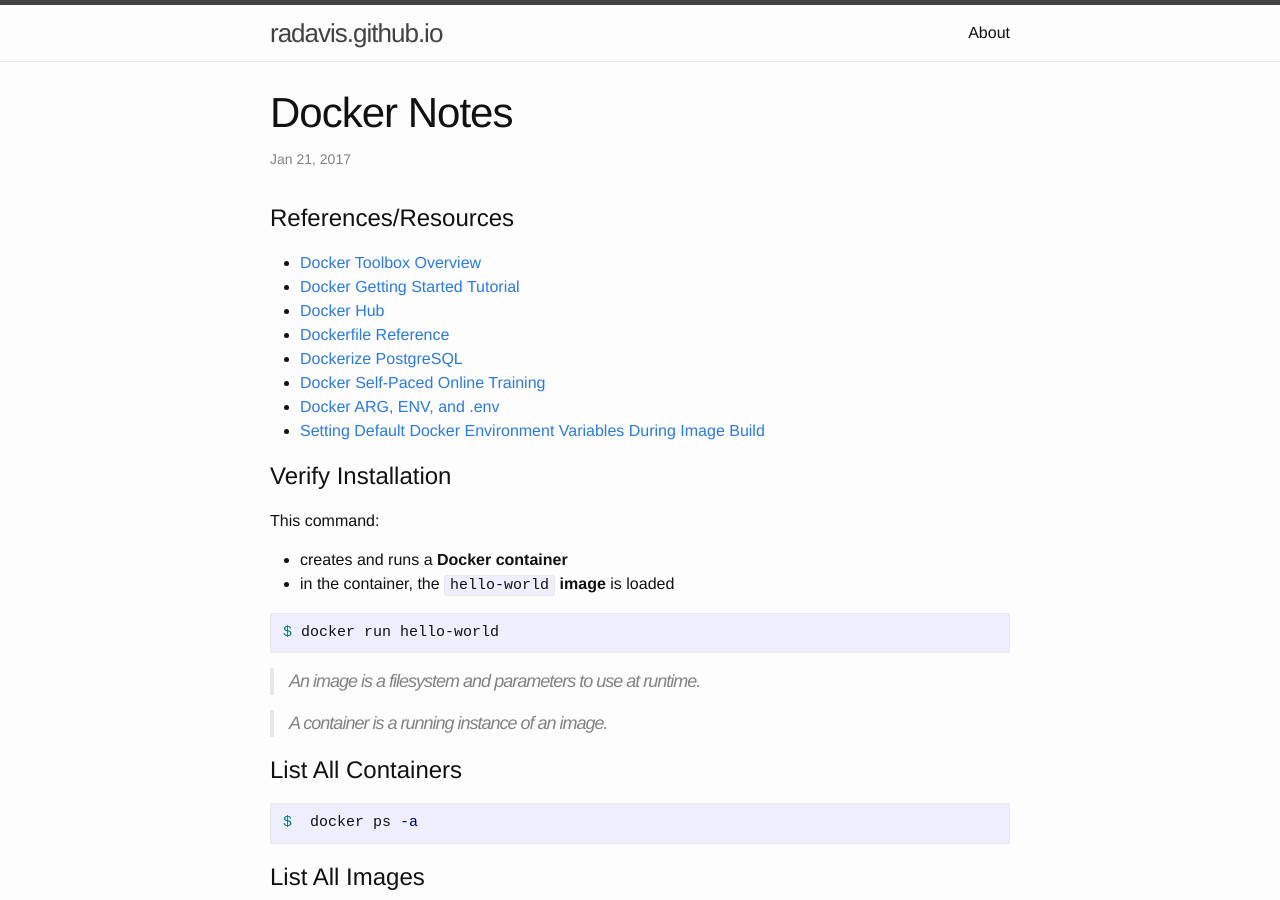
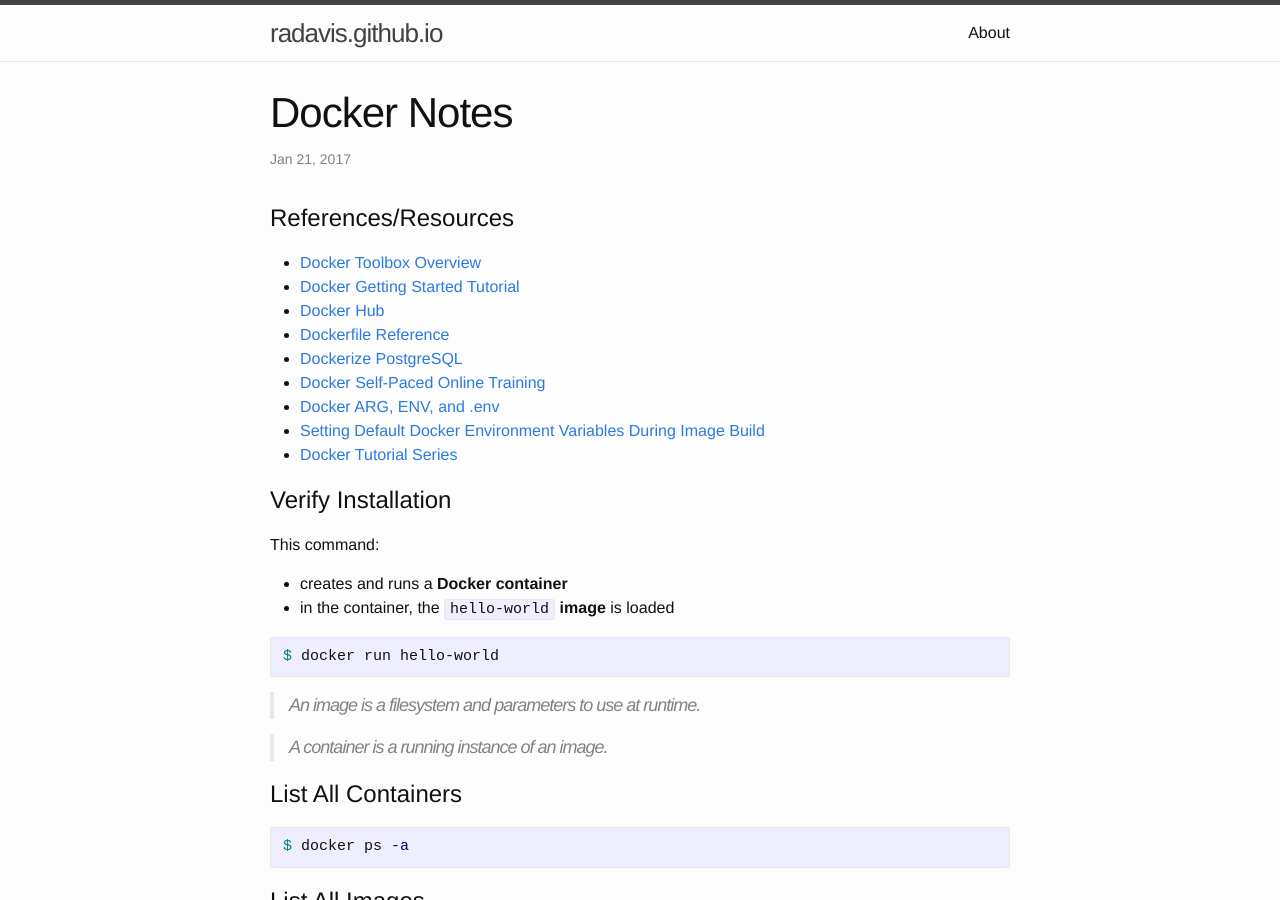
Before and after one commit to radavis/radavis.github.io, a Jekyll site: the page built from _posts/2017-01-21-docker-notes.markdown, in a window 1280 px wide and 900 px high. Built offline with Jekyll 4.4.1, drawn with Linux system fonts in a browser that asks for light colours.

````diff
--- a/_posts/2017-01-21-docker-notes.markdown
+++ b/_posts/2017-01-21-docker-notes.markdown
@@ -15,6 +15,7 @@
 * [Docker Self-Paced Online Training](https://training.docker.com/category/self-paced-online)
 * [Docker ARG, ENV, and .env](https://vsupalov.com/docker-arg-env-variable-guide/)
 * [Setting Default Docker Environment Variables During Image Build](https://vsupalov.com/docker-build-time-env-values/)
+* [Docker Tutorial Series](https://rominirani.com/docker-tutorial-series-a7e6ff90a023)
 
 # Verify Installation
 
@@ -34,7 +35,7 @@
 # List All Containers
 
 ```bash
-$  docker ps -a
+$ docker ps -a
 ```
 
 # List All Images
@@ -155,20 +156,32 @@
 
 > The **LABEL** instruction adds metadata to an image.
 
-> The **WORKDIR** instruction sets the working directory for any **RUN**, **CMD**, **ENTRYPOINT**, **COPY** and **ADD** instructions that follow it in the `Dockerfile`.
+> The **WORKDIR** instruction sets the working directory for any
+> **RUN**, **CMD**, **ENTRYPOINT**, **COPY** and **ADD** instructions that
+> follow it in the `Dockerfile`.
 
-> The **ADD** instruction copies new files, directories or remote file URLs from `<src>` and adds them to the filesystem of the image at the path `<dest>`.
+> The **ADD** instruction copies new files, directories or remote file URLs
+>  from `<src>` and adds them to the filesystem of the image at the path `<dest>`.
 
-> The **COPY** instruction copies new files or directories from `<src>` and adds them to the filesystem of the container at the path `<dest>`.
+> The **COPY** instruction copies new files or directories from `<src>` and
+> adds them to the filesystem of the container at the path `<dest>`.
 
-> The **RUN** instruction will execute any commands in a new layer on top of the current image and commit the results.
+> The **RUN** instruction will execute any commands in a new layer on top of
+> the current image and commit the results.
 
-> The **VOLUME** instruction creates a mount point with the specified name and marks it as holding externally mounted volumes from native host or other containers.
+> The **VOLUME** instruction creates a mount point with the specified name and
+> marks it as holding externally mounted volumes from native host or other containers.
 
 > The main purpose of a **CMD** is to provide defaults for an executing container.
 
 > An **ENTRYPOINT** allows you to configure a container that will run as an executable.
 
-> The **ONBUILD** instruction adds to the image a trigger instruction to be executed at a later time, when the image is used as the base for another build. The trigger will be executed in the context of the downstream build, as if it had been inserted immediately after the FROM instruction in the downstream `Dockerfile`.
+> The **ONBUILD** instruction adds to the image a trigger instruction to be
+> executed at a later time, when the image is used as the base for another
+> build. The trigger will be executed in the context of the downstream build,
+> as if it had been inserted immediately after the FROM instruction in the
+> downstream `Dockerfile`.
 
-> The **ARG** instruction defines a variable that users can pass at build-time to the builder with the docker build command using the `--build-arg <varname>=<value>` flag.
+> The **ARG** instruction defines a variable that users can pass at build-time
+> to the builder with the docker build command using the
+> `--build-arg <varname>=<value>` flag.
````
